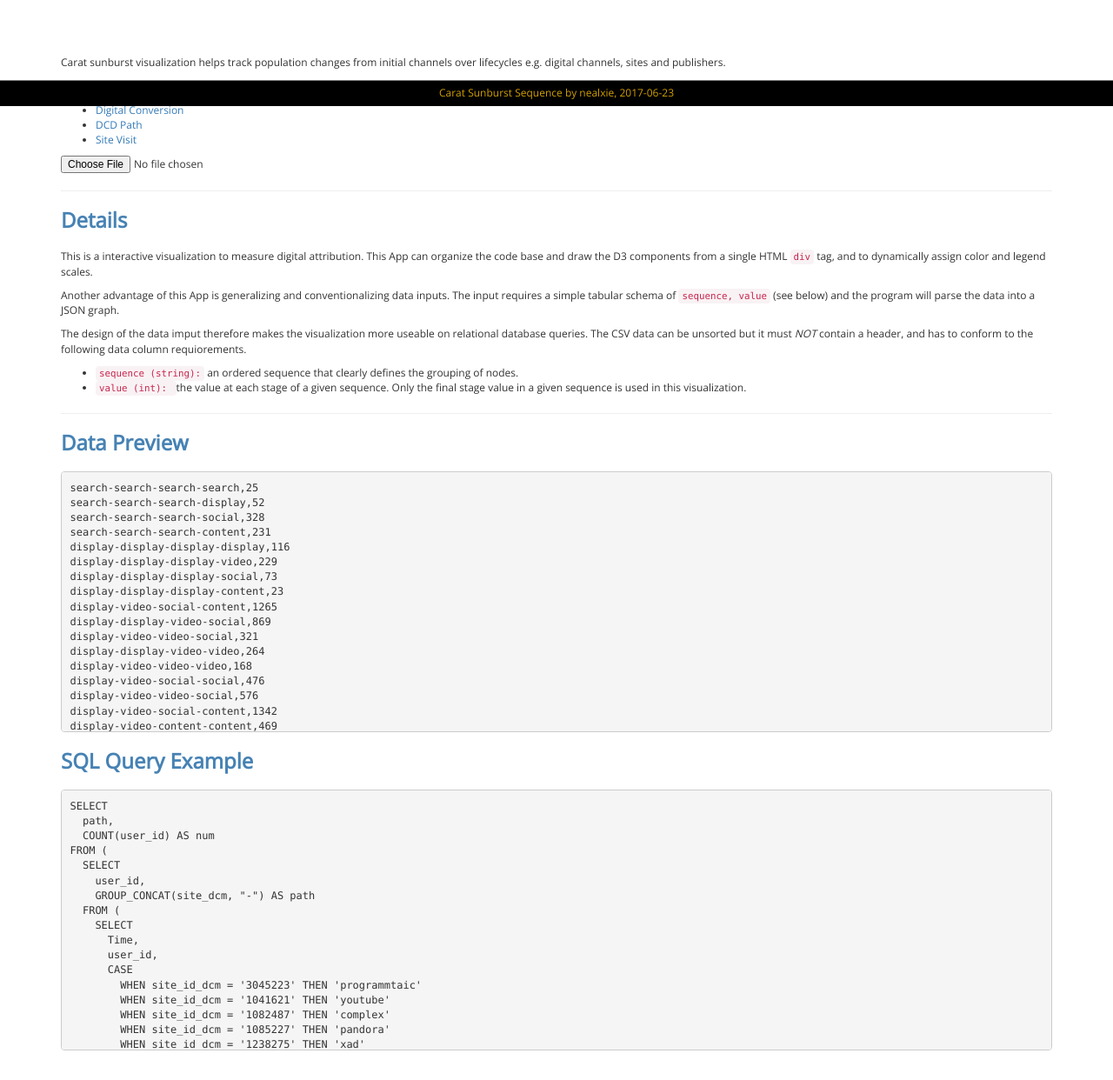
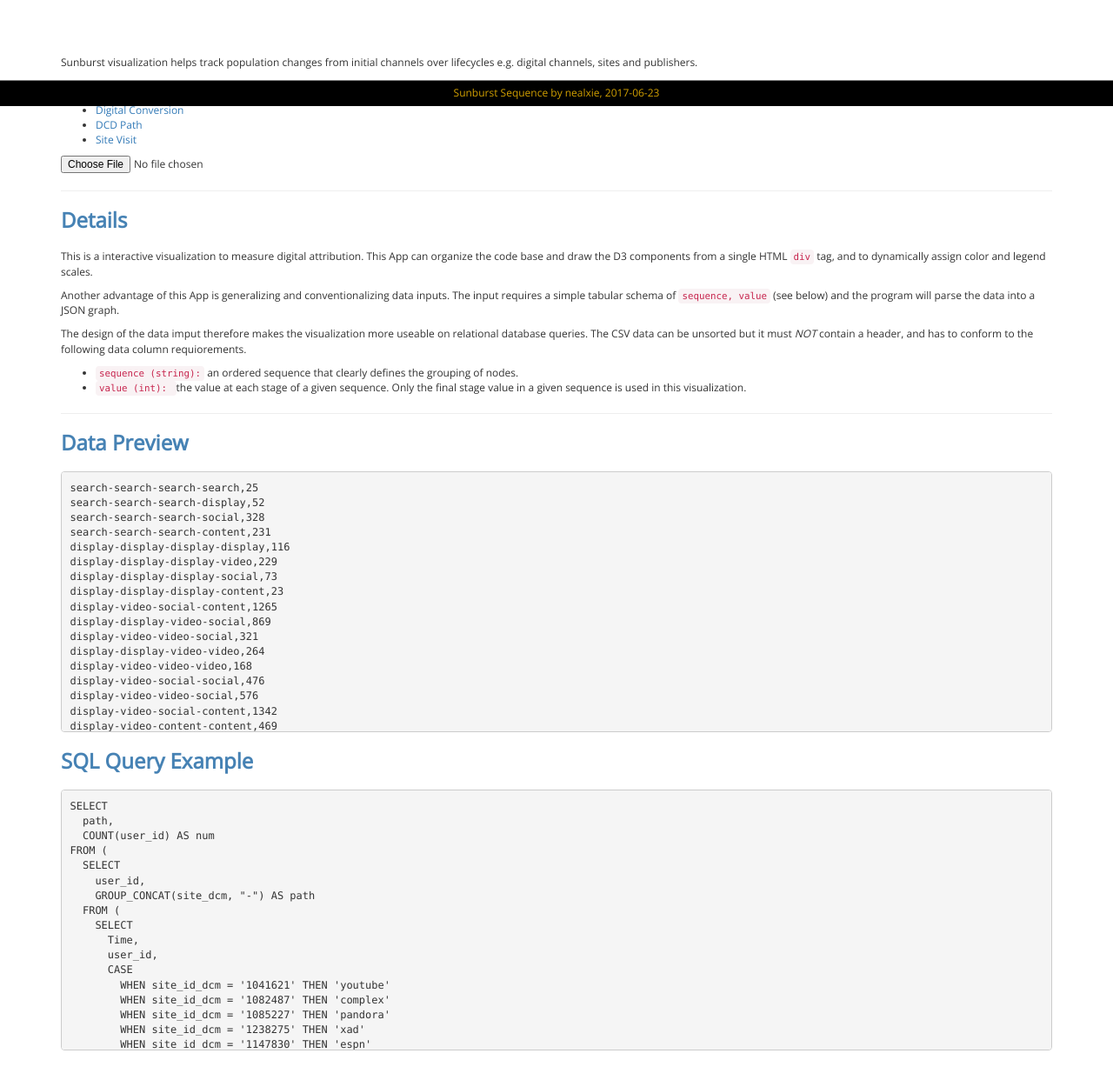
Before and after one commit to NealXie/Sunburst-Visualization, a plain HTML site: page index.html in a window 1280 px wide. Shown: the part 678-1920 px from the top of the page at 87% size. Drawn offline with nearby package versions, Linux system fonts and the light colour scheme.

Commit message:
index and readme

```diff
--- a/index.html
+++ b/index.html
@@ -14,7 +14,7 @@
 
   <!-- header -->
   <header class="page-header">
-    <h1>Carat Sunburst Visualization</h1>
+    <h1>Sunburst Visualization</h1>
     <p class="text-small">Interactive sunburst visualization of digital attribution data changes.</p>
   </header>
 
@@ -31,7 +31,7 @@
       <sunburst data="sunburst.data"></sunburst>
     </div>
 
-    <p>Carat sunburst visualization helps track population changes from initial channels over lifecycles e.g. digital channels, sites and publishers.</p>
+    <p>Sunburst visualization helps track population changes from initial channels over lifecycles e.g. digital channels, sites and publishers.</p>
     <p>For custom testing, load up a file conforming to the data schema (see details below) or you can test out the following sample files (fake data):</p>
     <ul>
       <li><a href="digital_data_conversion.csv" target="_blank">Digital Conversion</a>
@@ -88,19 +88,12 @@ FROM (
       Time,
       user_id,
       CASE
-        WHEN site_id_dcm = '3045223' THEN 'programmtaic'
         WHEN site_id_dcm = '1041621' THEN 'youtube'
         WHEN site_id_dcm = '1082487' THEN 'complex'
         WHEN site_id_dcm = '1085227' THEN 'pandora'
         WHEN site_id_dcm = '1238275' THEN 'xad'
-        WHEN site_id_dcm = '1039223' THEN 'thrillist'
-        WHEN site_id_dcm = '1171801' THEN 'flavorphill'
-        WHEN site_id_dcm = '2949270' THEN 'bdg'
         WHEN site_id_dcm = '1147830' THEN 'espn'
         WHEN site_id_dcm = '1037640' THEN 'hulu'
-        WHEN site_id_dcm = '1781853' THEN 'food52'
-        WHEN site_id_dcm = '1946779' THEN 'eiltedaily'
-        WHEN site_id_dcm = '2679027' THEN 'drizly'
         WHEN site_id_dcm = '1240509' THEN 'spotify'
         ELSE 'vice'
       END AS site_dcm
@@ -118,15 +111,15 @@ ORDER BY
 
   <!-- footer -->
   <footer>
-    <p>Carat Sunburst Sequence by nealxie, 2017-06-23
+    <p>Sunburst Sequence by nealxie, 2017-06-23
       <br />
     </p>
   </footer>
 
 
   <!-- scripts -->
-  <script src="http://code.angularjs.org/1.6.4/angular.js"></script>
-  <script src="http://d3js.org/d3.v3.min.js"></script>
+  <script src="https://code.angularjs.org/1.6.4/angular.js"></script>
+  <script src="https://d3js.org/d3.v3.min.js"></script>
   <script src="app.js"></script>
   <script src="sunburst.js"></script>
   <script>
```
Also changed, not shown: 1 other file.
